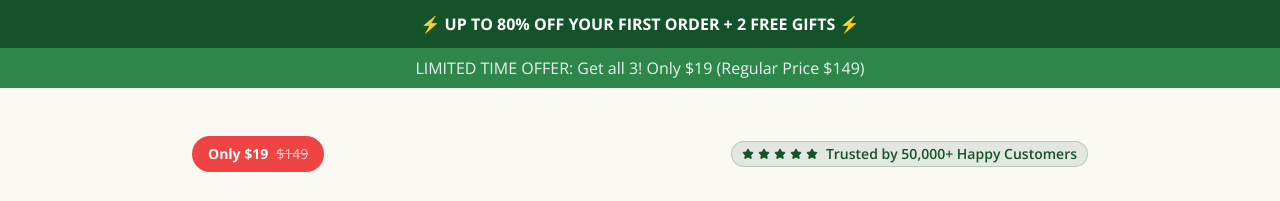
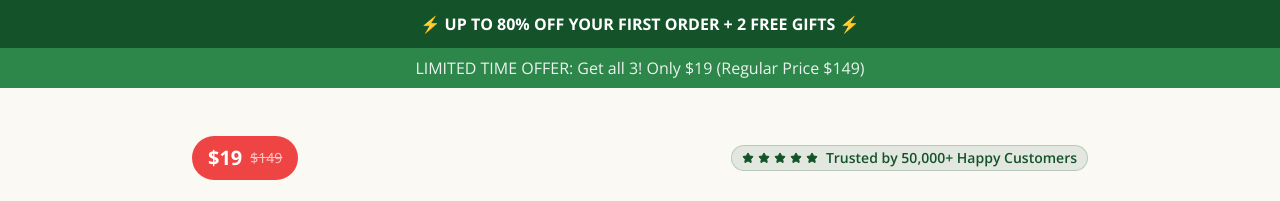
Before and after one commit to MehdiBerthe/healing-handbook-sales, a React (Vite) app: page / in a window 1280 px wide. Shown: the top 201 px of the page. Built offline with nearby package versions, Linux system fonts and the light colour scheme; a web font is replaced by a local one.

Commit message:
Refine price badge styling
Remove "only" from price badge, increase font size for "$19", and disable hover effect.

```diff
--- a/src/components/HeroSection.tsx
+++ b/src/components/HeroSection.tsx
@@ -44,8 +44,8 @@ export function HeroSection() {
 
           {/* Trust badge and price for mobile */}
           <div className="text-center mb-3 flex items-center justify-between gap-4 px-4">
-            <Badge variant="secondary" className="bg-red-500 text-white border-0 text-xs font-bold px-3 py-1">
-              Only $19 <span className="line-through text-red-200 ml-1 font-normal">$149</span>
+            <Badge variant="secondary" className="bg-red-500 text-white border-0 text-sm font-bold px-3 py-1">
+              <span className="text-lg">$19</span> <span className="line-through text-red-200 ml-1 font-normal text-xs">$149</span>
             </Badge>
             <Badge variant="secondary" className="bg-forest-green/10 text-forest-green border-forest-green/20 text-xs">
               <div className="flex items-center gap-1">
@@ -59,8 +59,8 @@ export function HeroSection() {
         {/* Desktop layout: Trust badge and price at top */}
         <div className="hidden lg:block text-center mb-4 lg:mb-6">
           <div className="flex justify-between items-center max-w-4xl mx-auto">
-            <Badge variant="secondary" className="bg-red-500 text-white border-0 text-sm font-bold px-4 py-2">
-              Only $19 <span className="line-through text-red-200 ml-2 font-normal">$149</span>
+            <Badge variant="secondary" className="bg-red-500 text-white border-0 text-lg font-bold px-4 py-2">
+              <span className="text-xl">$19</span> <span className="line-through text-red-200 ml-2 font-normal text-sm">$149</span>
             </Badge>
             <Badge variant="secondary" className="bg-forest-green/10 text-forest-green border-forest-green/20 text-sm">
               <div className="flex items-center gap-1 mr-2">
--- a/src/components/StickyTopBanner.tsx
+++ b/src/components/StickyTopBanner.tsx
@@ -3,7 +3,7 @@ import { Link } from "react-router-dom";
 
 export default function StickyTopBanner() {
   return (
-    <Link to="/offer" className="fixed top-0 left-0 right-0 z-50 bg-gradient-to-r from-banner-blue to-banner-blue-dark text-white py-3 shadow-lg border-t-[5px] border-b-[5px] border-banner-yellow hover:opacity-90 transition-opacity cursor-pointer">
+    <Link to="/offer" className="fixed top-0 left-0 right-0 z-50 bg-gradient-to-r from-banner-blue to-banner-blue-dark text-white py-3 shadow-lg border-t-[5px] border-b-[5px] border-banner-yellow cursor-pointer">
       <div className="container mx-auto px-4">
         <div className="flex items-center justify-center text-center">
           <div className="flex items-center space-x-2">
```
